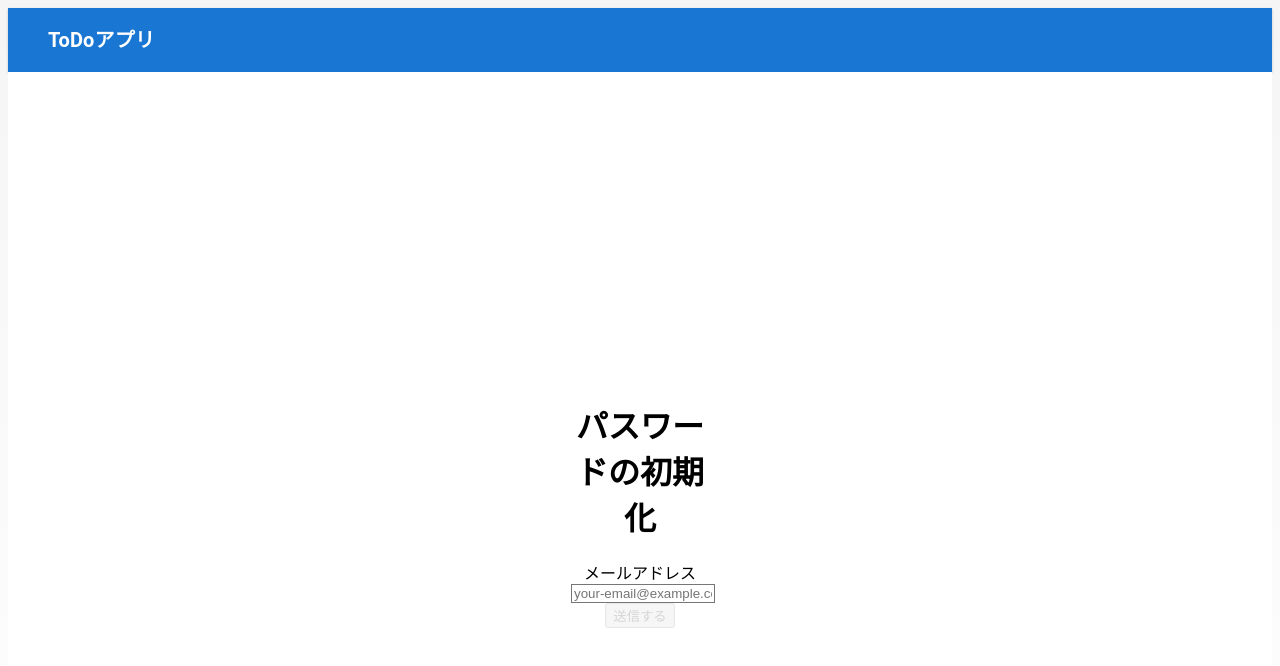
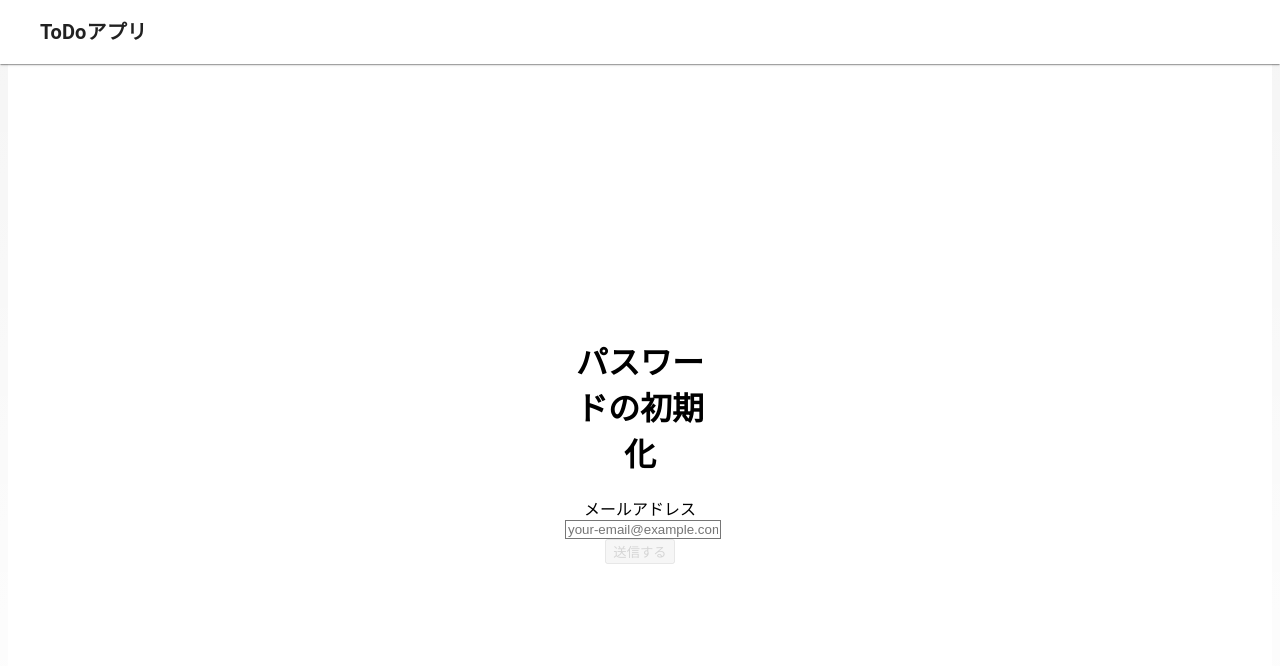
Before and after one commit to ryo-okazaki/todo-app-frontend, a Next.js app in the folder src/: page /forgot_password in a window 1280 px wide. Shown: the top 666 px of the page. Built offline with nearby package versions, Linux system fonts and the light colour scheme; some icons are missing; what @mui/material-nextjs would draw is missing.

Commit message:
fix: ゲストページのヘッダーを調整

```diff
--- a/src/components/layouts/guest-layout.tsx
+++ b/src/components/layouts/guest-layout.tsx
@@ -1,5 +1,5 @@
 import { ReactNode } from 'react';
-import { Box, AppBar, Toolbar, Typography, Container } from '@mui/material';
+import { Box, AppBar, Toolbar, Typography } from '@mui/material';
 import ChecklistIcon from '@mui/icons-material/Checklist';
 import Link from 'next/link';
 
@@ -11,18 +11,25 @@ export default function GuestLayout({ children }: GuestLayoutProps) {
   return (
     <Box sx={{ display: 'flex', flexDirection: 'column', minHeight: '100vh' }}>
       {/* ヘッダー */}
-      <AppBar position="static" elevation={1}>
-        <Toolbar>
+      <AppBar
+        position="fixed"
+        sx={{
+          backgroundColor: 'white',
+          color: 'text.primary',
+          boxShadow: 1,
+        }}
+      >
+        <Toolbar sx={{ px: { xs: 2, sm: 3 } }}>
           <ChecklistIcon sx={{ mr: 2, fontSize: 32 }} />
           <Typography
             variant="h6"
             component={Link}
             href="/"
             sx={{
-              flexGrow: 1,
               textDecoration: 'none',
               color: 'inherit',
               fontWeight: 'bold',
+              display: 'inline-block',
             }}
           >
             ToDoアプリ
@@ -40,11 +47,12 @@ export default function GuestLayout({ children }: GuestLayoutProps) {
           justifyContent: 'center',
           bgcolor: 'background.default',
           py: 4,
+          px: 2,
         }}
       >
-        <Container maxWidth="sm">
+        <Box sx={{ width: '100%', maxWidth: 'sm' }}>
           {children}
-        </Container>
+        </Box>
       </Box>
     </Box>
   );
```
